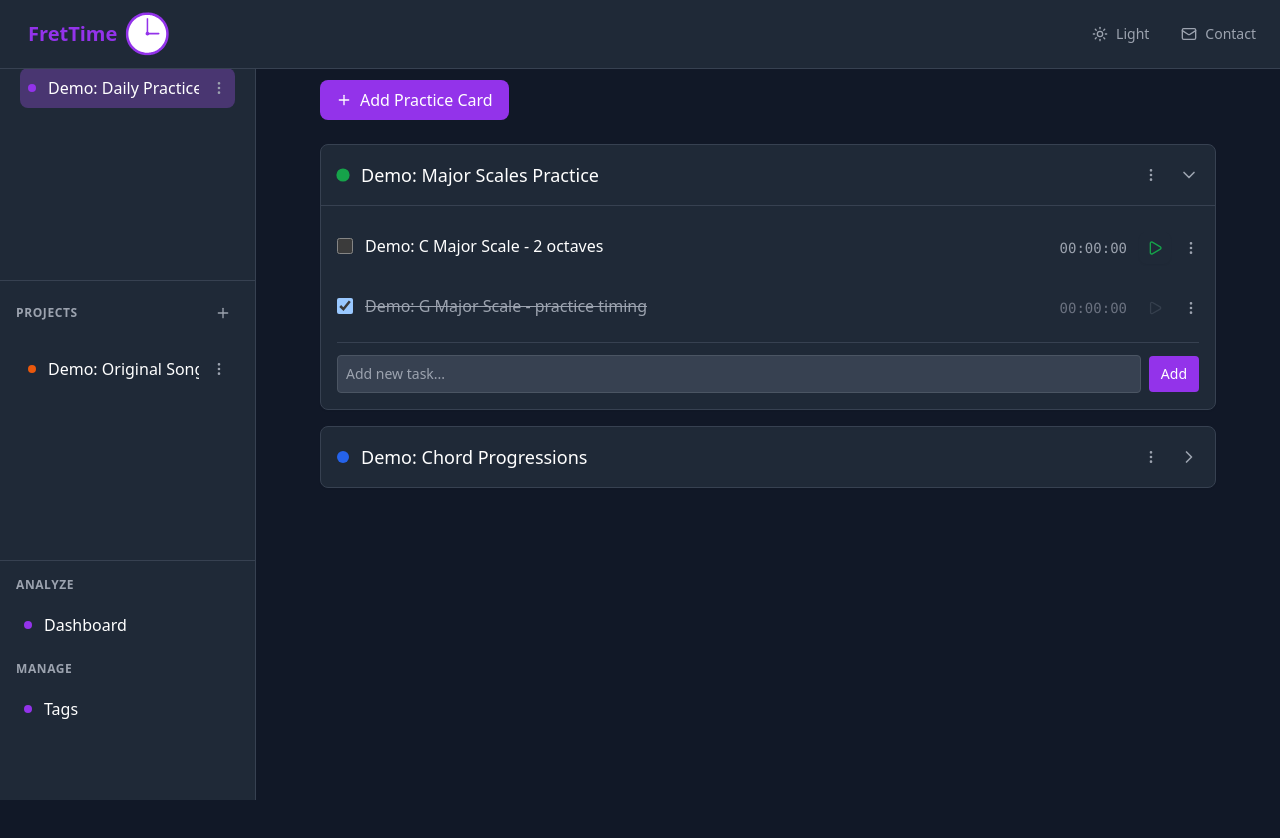
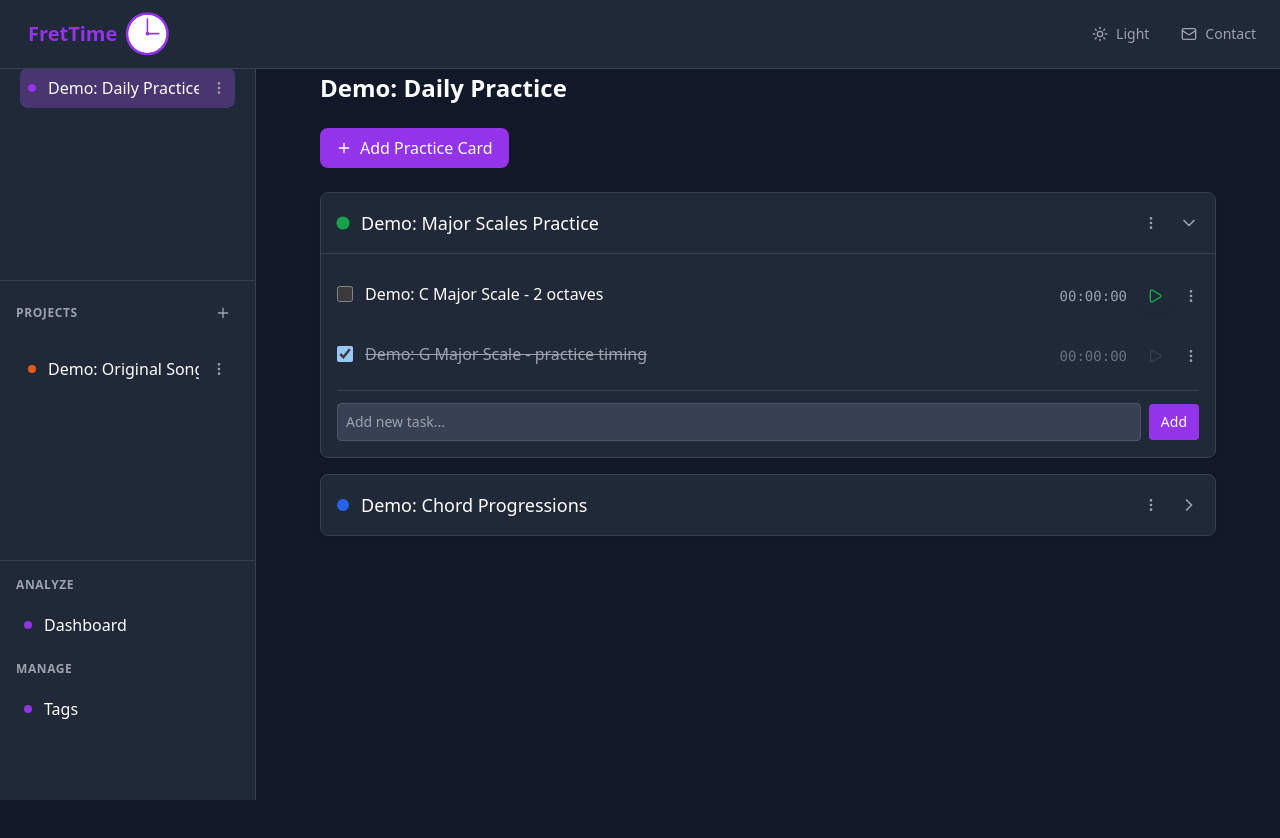
Before and after one commit to stcybrdgs/fretplan, a Next.js app: page / in a window 1280 px wide. Shown: the top 838 px of the page. Before the commit the page ends 800 px from the top, so only its background shows below. Built offline with nearby package versions, Linux system fonts and the light colour scheme.

Commit message:
cleanup items: - fixed bug in main calculated height that obscured title (introduced when sidebar gap was closed) - modified bg and button styles on global timer bar (aesthetics)

```diff
--- a/src/app/components/GlobalTimerBar.tsx
+++ b/src/app/components/GlobalTimerBar.tsx
@@ -20,7 +20,7 @@ export const GlobalTimerBar: React.FC<GlobalTimerBarProps> = ({
   }
 
   return (
-    <div className='fixed bottom-0 left-0 right-0 z-50 bg-red-400 dark:bg-red-400 text-white'>
+    <div className='fixed bottom-0 left-0 right-0 z-50 bg-red-400 text-white'>
       <div className='flex items-center justify-between px-4 py-1 max-w-7xl mx-auto'>
         {/* Timer Info */}
         <div className='flex items-center space-x-3 min-w-0 flex-1 mr-3'>
@@ -49,7 +49,7 @@ export const GlobalTimerBar: React.FC<GlobalTimerBarProps> = ({
           {/* Go To Button */}
           <button
             onClick={onGoToTimer}
-            className='flex items-center space-x-1 px-2 py-2 bg-red-400 hover:bg-red-500 rounded-md transition-colors text-sm font-medium'
+            className='flex items-center space-x-1 px-2 py-1.5 border border-transparent hover:border-white rounded-md transition-colors text-sm font-medium'
             title='Go to active timer'
           >
             <ArrowRight className='w-4 h-4' />
@@ -59,7 +59,7 @@ export const GlobalTimerBar: React.FC<GlobalTimerBarProps> = ({
           {/* Stop Button */}
           <button
             onClick={onStopTimer}
-            className='flex items-center space-x-1 px-2 py-2 bg-white text-red-400 hover:bg-gray-200 hover:text-red-500 rounded-md transition-colors text-sm font-medium'
+            className='flex items-center space-x-1 px-2 py-1.5 border border-transparent bg-white text-red-400 hover:border-red-400 hover:bg-[#ffdfdf] hover:text-red-500 rounded-md transition-colors text-sm font-medium'
             title='Stop timer'
           >
             <Square className='w-4 h-4' />
--- a/src/app/page.tsx
+++ b/src/app/page.tsx
@@ -646,12 +646,12 @@ export default function Home() {
         />
 
         {/* Main Content */}
-        <main className='flex-1 md:ml-64'>
+        <main className='flex-1 md:ml-64 relative top-[3rem]'>
           <div
             className='overflow-y-auto p-6 bg-gray-50 dark:bg-gray-900'
             style={{
-              height: `calc(${viewportHeight} - 4rem)`, // Subtract nav height
-              maxHeight: `calc(${viewportHeight} - 4rem)`,
+              height: `calc(${viewportHeight})`, // Subtract nav height if needed
+              maxHeight: `calc(${viewportHeight})`,
             }}
           >
             <div className='max-w-4xl mx-auto'>
```
